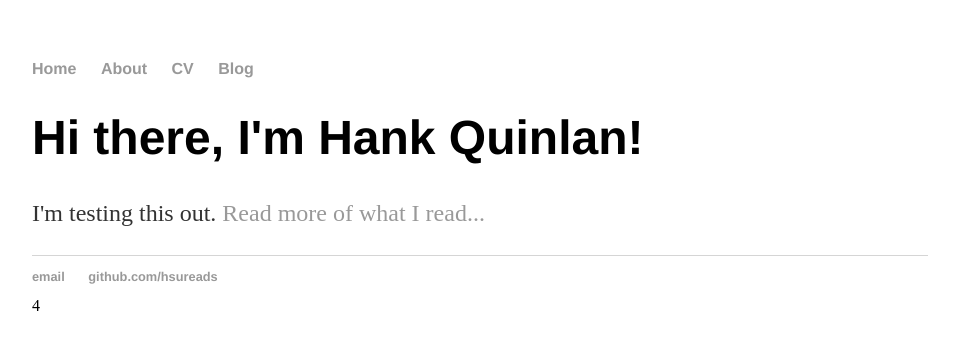
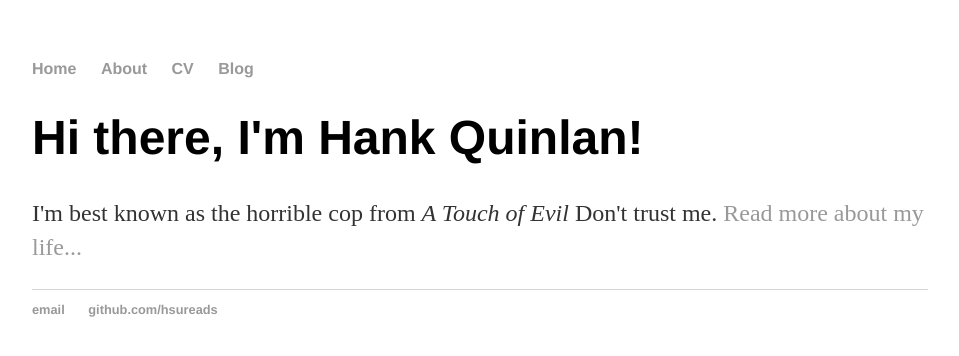
Before and after one commit to hsureads/hsureads.github.io-original, a Jekyll site: the page built from index.html, in a window 1280 px wide. Shown: the top 356 px of the page, without its empty margins (160-1119 px from the left). Built offline with Jekyll 4.4.1, drawn with Linux system fonts in a browser that asks for light colours.

Commit message:
Update index.html

```diff
--- a/index.html
+++ b/index.html
@@ -1,31 +1,8 @@
-<!DOCTYPE html>
-<html>
-	<head>
-		<title>Hsu Curated Web</title>
-		<!-- link to main stylesheet -->
-		<link rel="stylesheet" type="text/css" href="/css/main.css">
-	</head>
-	<body>
-		<nav>
-    		<ul>
-        		<li><a href="/">Home</a></li>
-	        	<li><a href="/about">About</a></li>
-        		<li><a href="/cv">CV</a></li>
-        		<li><a href="/blog">Blog</a></li>
-    		</ul>
-		</nav>
-		<div class="container">
-    		<div class="blurb">
-        		<h1>Hi there, I'm Hank Quinlan!</h1>
-				<p>I'm testing this out. <a href="/about">Read more of what I read...</a></p>
-    		</div><!-- /.blurb -->
-		</div><!-- /.container -->
-		<footer>
-    		<ul>
-        		<li><a href="mailto:tchsu1@gmail.com">email</a></li>
-        		<li><a href="https://github.com/hsureads">github.com/hsureads</a></li>
-			</ul>
-		</footer>
-	</body>
-</html>
-4
+---
+layout: default
+title: Hank Quinlan, Horrible Cop
+---
+<div class="blurb">
+	<h1>Hi there, I'm Hank Quinlan!</h1>
+	<p>I'm best known as the horrible cop from <em>A Touch of Evil</em> Don't trust me. <a href="/about">Read more about my life...</a></p>
+</div><!-- /.blurb -->
```
